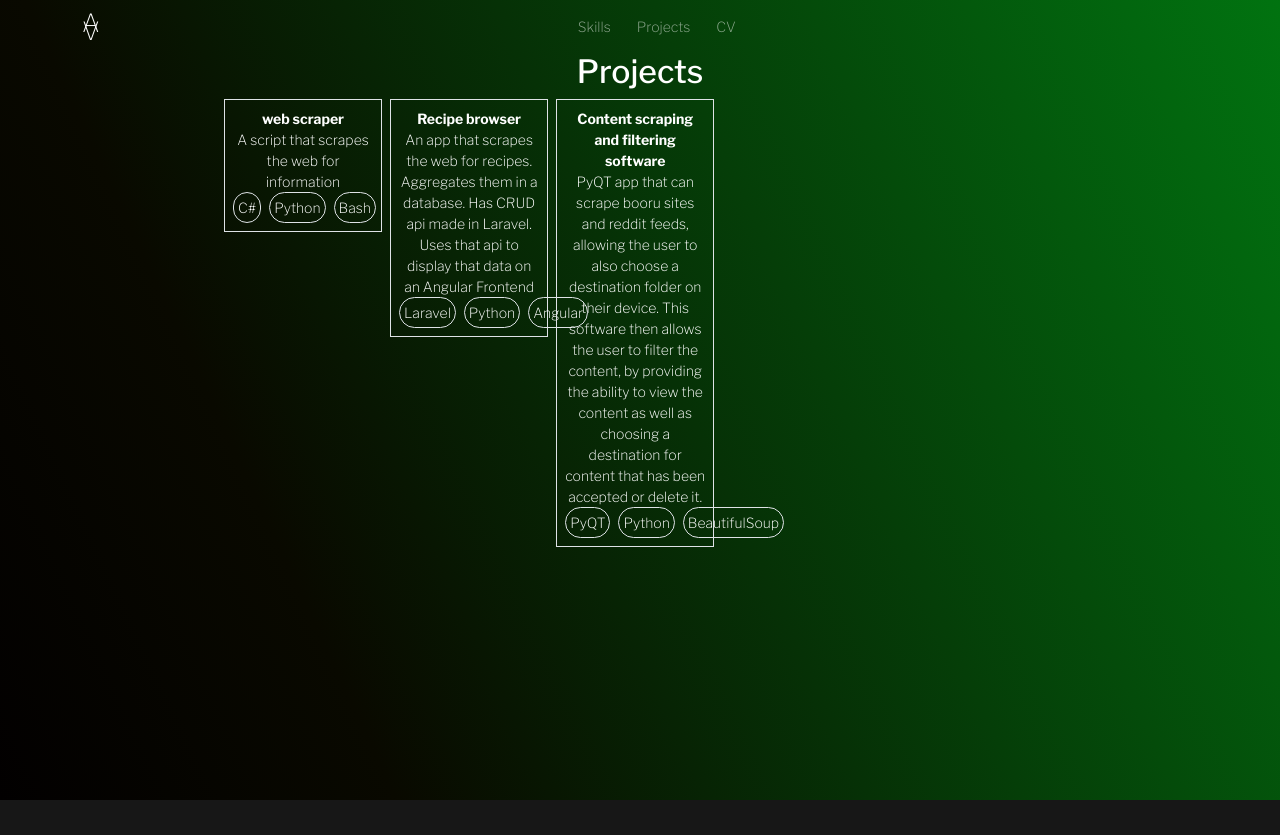
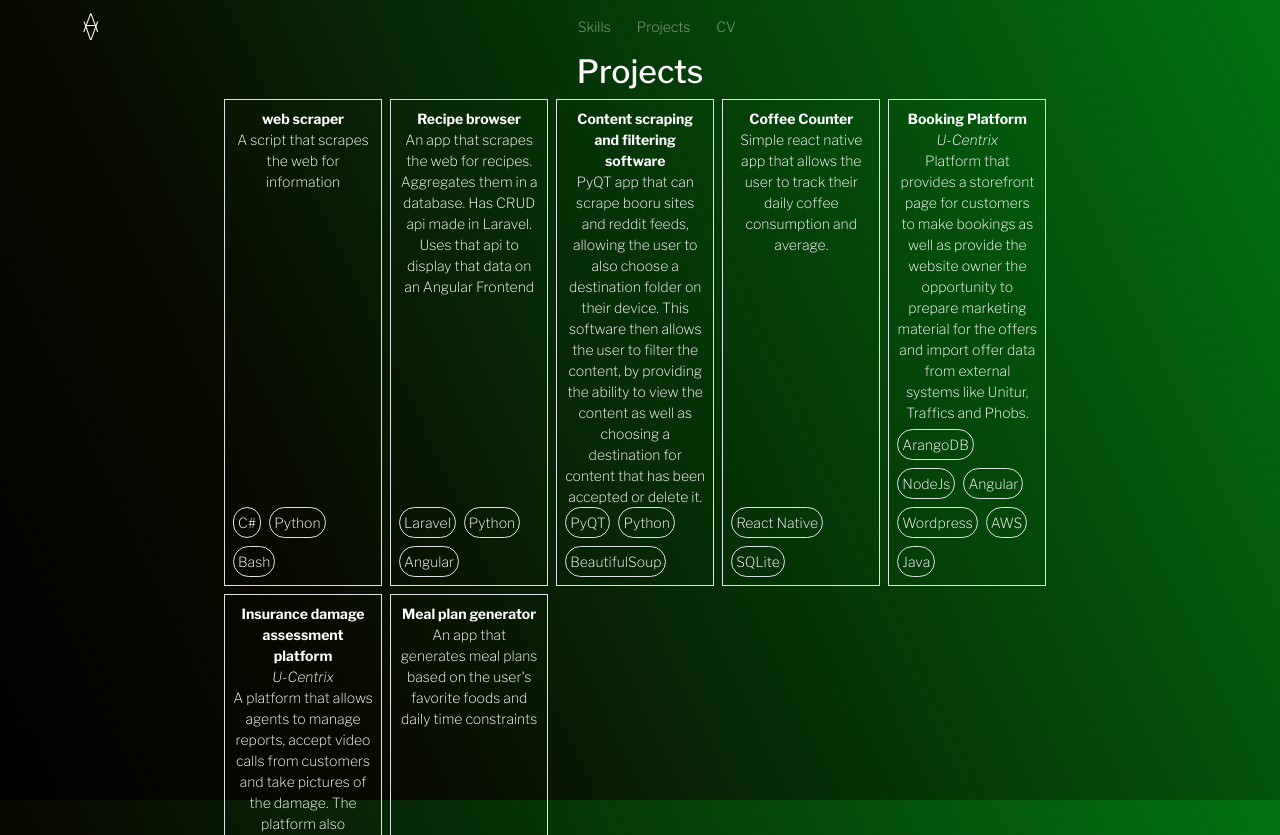
Before and after one commit to AlenVeselic/Angular-Portfolio, an Angular app: page /projects in a window 1280 px wide. Before the commit the page ends 800 px from the top, so only its background shows below. Built offline with nearby package versions, Linux system fonts and the light colour scheme.

Commit message:
Add projects. Flesh out project item.

```diff
--- a/src/app/projects/project/project.component.html
+++ b/src/app/projects/project/project.component.html
@@ -1,11 +1,15 @@
-<div class="d-flex flex-column border border-1 p-2">
-  <p class="m-0 fw-bold">{{ project.title }}</p>
-  <p class="m-0 text-break">
-    {{ project.summary }}
-  </p>
-  <div class="d-flex gap-2">
-    @for(tag of project.tags; track tag){
-    <div style="border-radius: 200px" class="border p-1">{{ tag }}</div>
+<div class="d-flex flex-column border border-1 p-2 h-100">
+  <div class="mb-auto">
+
+    <p class="m-0 fw-bold">{{ project.title }}</p>
+    @if(project.company){<span class="fst-italic"> {{project.company}}</span>}
+    <p class="m-0 text-break">
+      {{ project.summary }}
+    </p>
+  </div>
+    <div class="d-flex justify-self-end gap-2 flex-wrap">
+      @for(tag of project.tags; track tag){
+        <div style="border-radius: 200px" class="border p-1 word-break">{{ tag }}</div>
     }
   </div>
 </div>
--- a/src/app/projects/projects.component.html
+++ b/src/app/projects/projects.component.html
@@ -12,7 +12,7 @@
         style="width: 65%; height: 100%"
       >
         @for(item of projectArray; track item){
-        <app-project style="width: 19%" [project]="item"></app-project>}
+        <app-project style="min-width: 119px; width: 19%" [project]="item"></app-project>}
       </div>
     </div>
   </div>
--- a/src/app/projects/projects.component.ts
+++ b/src/app/projects/projects.component.ts
@@ -1,6 +1,14 @@
 import { Component } from '@angular/core';
 import { ProjectComponent } from './project/project.component';
 import { CommonModule, NgFor } from '@angular/common';
+
+interface Project{
+  title: string,
+  summary: string,
+  tags: string[],
+  personal: boolean,
+  company?: string
+}
 
 @Component({
   selector: 'app-projects',
@@ -11,17 +19,19 @@ import { CommonModule, NgFor } from '@angular/common';
   styleUrl: './projects.component.scss',
 })
 export class ProjectsComponent {
-  public projectArray = [
+  public projectArray: Project[] = [
     {
       title: 'web scraper',
       summary: 'A script that scrapes the web for information',
       tags: ['C#', 'Python', 'Bash'],
+      personal: true,
     },
     {
       title: 'Recipe browser',
       summary: `An app that scrapes the web for recipes. Aggregates them in a database. Has CRUD api made in Laravel.
     Uses that api to display that data on an Angular Frontend`,
       tags: ['Laravel', 'Python', 'Angular'],
+      personal: true,
     },
     {
       title: 'Content scraping and filtering software',
@@ -31,6 +41,34 @@ export class ProjectsComponent {
       to view the content as well as choosing a destination for content that has been accepted or
       delete it.`,
       tags: ['PyQT', 'Python', 'BeautifulSoup'],
+      personal: true,
     },
+    {
+      title: 'Coffee Counter',
+      summary: 'Simple react native app that allows the user to track their daily coffee consumption and average.',
+      tags: ['React Native', "SQLite"],
+      personal: true
+    },
+    {
+      title: 'Booking Platform',
+      summary: "Platform that provides a storefront page for customers to make bookings as well as provide the website owner the opportunity to prepare marketing material for the offers and import offer data from external systems like Unitur, Traffics and Phobs.",
+      tags: ['ArangoDB', 'NodeJs', 'Angular', 'Wordpress', 'AWS', 'Java'],
+      personal: false,
+      company: "U-Centrix"
+
+    },
+    {
+      title: 'Insurance damage assessment platform',
+      summary: "A platform that allows agents to manage reports, accept video calls from customers and take pictures of the damage. The platform also provides a way to generate reports and send them to the agent's email, download it or export to a third party system.",
+      tags: ['NodeJs', 'Angular', 'AWS', 'PWA'],
+      personal: false,
+      company: "U-Centrix"
+    },
+    {
+      title: 'Meal plan generator',
+    summary: 'An app that generates meal plans based on the user\'s favorite foods and daily time constraints',
+    tags: ['Python', 'TKInter', 'Shelf'],
+    personal: true
+    }
   ];
 }
```
